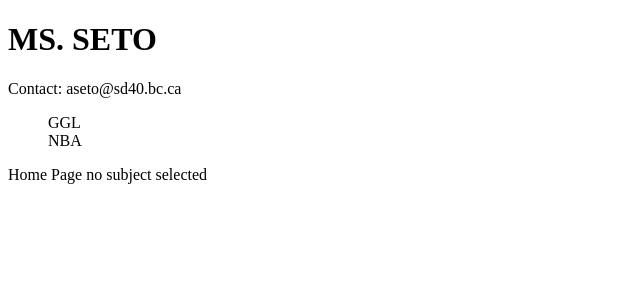
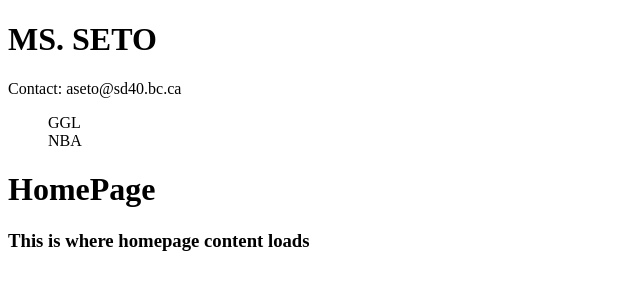
Before and after one commit to AllenLiDev/despaseto, a React (Create React App) app: page / in a window 1280 px wide. Shown: the top 300 px of the page, without its empty margins (0-640 px from the left). Built offline with nearby package versions, Linux system fonts and the light colour scheme.

Commit message:
changed subject content to not check for nil case, but generate all the same to be more reuseable

```diff
--- a/src/components/App.js
+++ b/src/components/App.js
@@ -12,6 +12,15 @@ class App extends React.Component {
     testData = [
         {
             id: 0,
+            subjectName: 'HomePage',
+            subjectInfo: [
+                {
+                    content: {
+                        type: 1,
+                        text: 'This is where homepage content loads'
+                    }
+                }
+            ]
         },
         {
             id: 1,
@@ -20,7 +29,7 @@ class App extends React.Component {
                 {
                     content: {
                         type: 1,
-                        text: 'This is section header'
+                        text: 'This a section header'
                     }
                 },
                 {
--- a/src/components/ContentArea/SubjectPage.js
+++ b/src/components/ContentArea/SubjectPage.js
@@ -4,12 +4,6 @@ import SubjectPageElememt from './SubjectPageElement';
 class SubjectPage extends React.Component {
 
     render() {
-        const { id } = this.props.data;
-        if (id === 0) {
-            return (
-                <div>Home Page no subject selected</div>
-            );
-        } else {
         let count = 0;
         const { subjectName, subjectInfo } = this.props.data;
         const SubjectContent = subjectInfo.map((content) => {
@@ -23,6 +17,5 @@ class SubjectPage extends React.Component {
         );
     }
 }
-}
 
 export default SubjectPage;
--- a/src/components/ContentArea/SubjectPageElement.js
+++ b/src/components/ContentArea/SubjectPageElement.js
@@ -7,7 +7,7 @@ class SubjectPageElement extends React.Component {
         if (content.type === 1) { //header
             return (
                 // if new headr already exists add end line then header
-                <h1>{content.text}</h1>
+                <h3>{content.text}</h3>
             );
         } else if (content.type === 2) { //link
             return (
--- a/src/components/SubjectsSidebar/Subjects.js
+++ b/src/components/SubjectsSidebar/Subjects.js
@@ -3,6 +3,9 @@ import Subject from './Subject';
 
 const Subjects = (props) => {
     const subjects = props.data.map((subject) => {
+        if(subject.id === 0){
+            return;
+        }
         return <Subject key={subject.id} id={subject.id} title={subject.subjectName} changeSubject={props.changeSubject} />
     });
     return (
```
Lines whose indentation alone changed are shown as unchanged.
